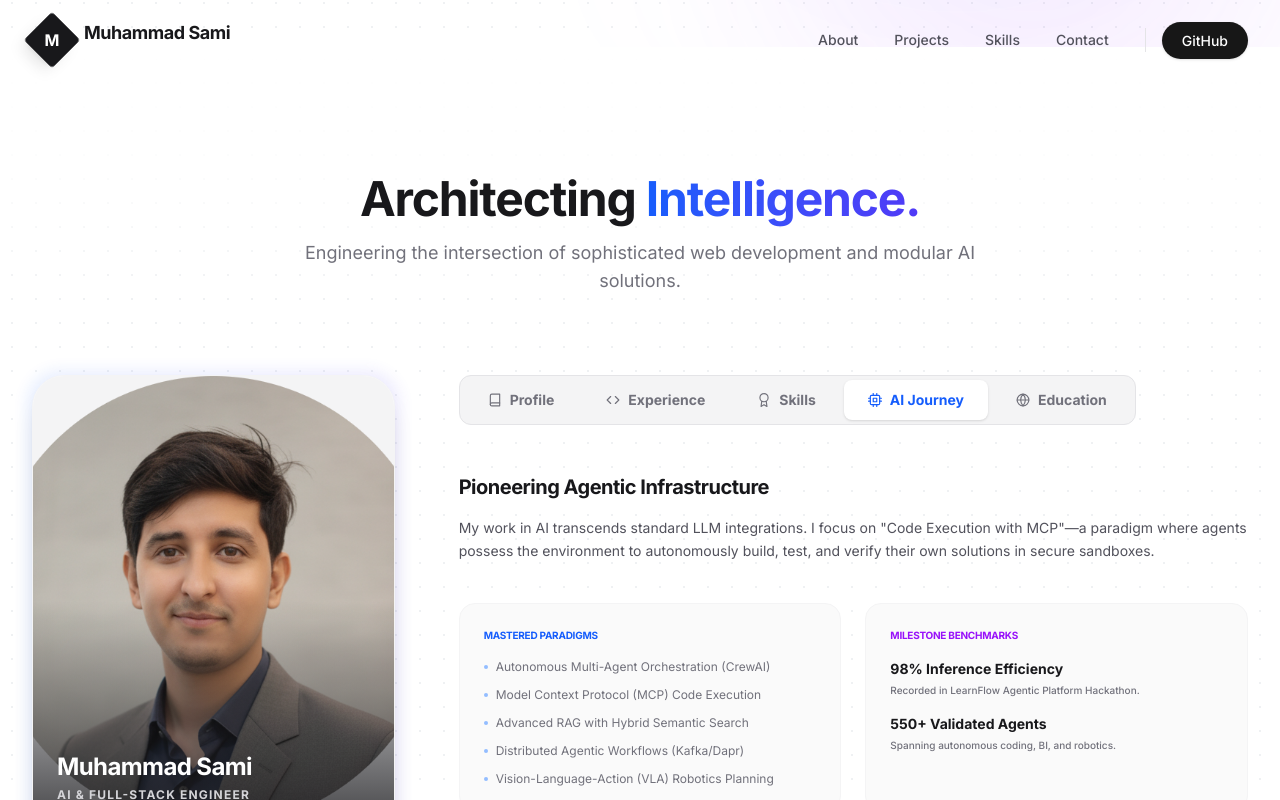
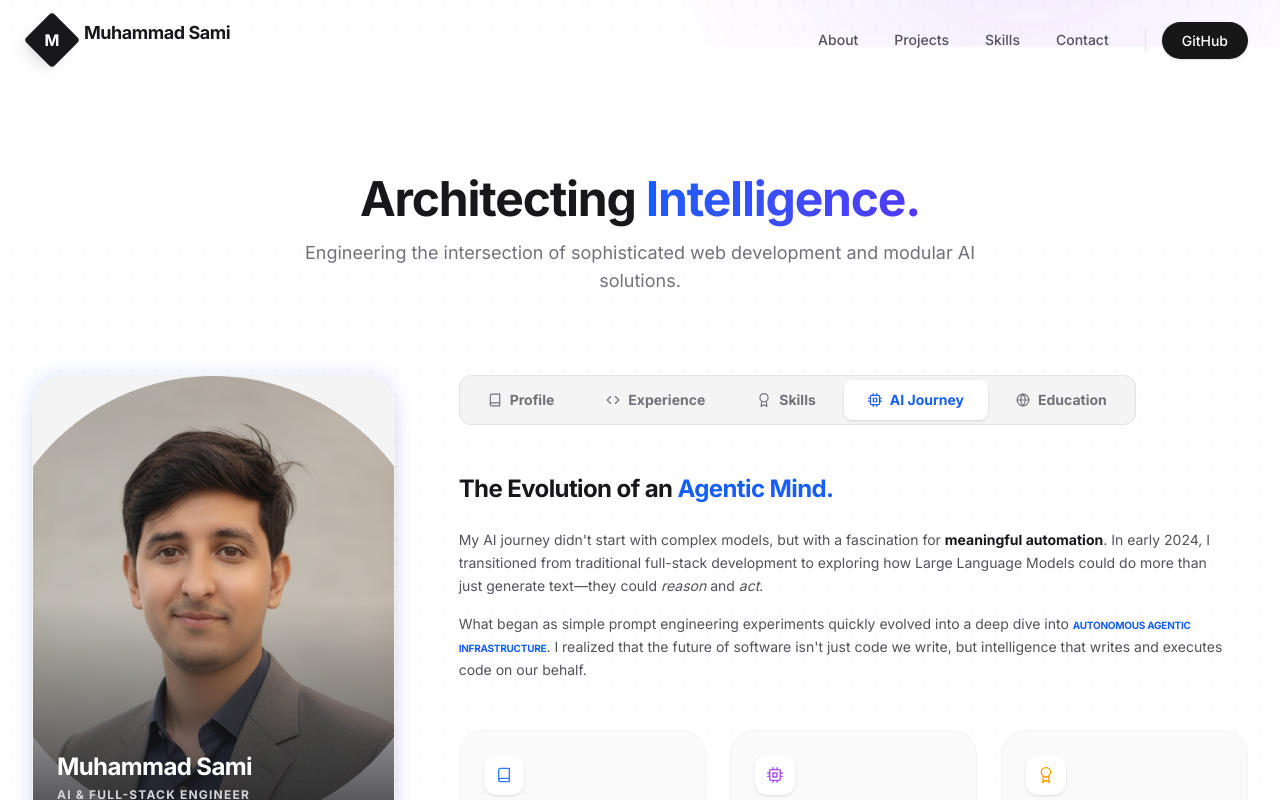
Before and after one commit to muhammadsami987123/Portfolio-with-Next.js, a Next.js app: page / in a window 1280 px wide. Both pictures are taken after a click on the button "AI Journey". Shown: the part 753-1553 px from the top of the page. Built offline with nearby package versions, Linux system fonts and the light colour scheme.

Commit message:
Expand AI journey narrative

```diff
--- a/src/app/About/page.tsx
+++ b/src/app/About/page.tsx
@@ -156,44 +156,82 @@ export default function About() {
       </div>
     ),
     ai: (
-      <div className="space-y-10 animate-in fade-in slide-in-from-bottom-4 duration-500">
-        <div className="space-y-4">
-          <h3 className="text-xl font-bold text-zinc-900 dark:text-white">Pioneering Agentic Infrastructure</h3>
-          <p className="text-zinc-600 dark:text-zinc-400 text-sm leading-relaxed">
-            My work in AI transcends standard LLM integrations. I focus on &quot;Code Execution with MCP&quot;—a paradigm where agents possess the environment to autonomously build, test, and verify their own solutions in secure sandboxes.
-          </p>
+      <div className="space-y-12 animate-in fade-in slide-in-from-bottom-4 duration-700">
+        {/* Narrative Header */}
+        <div className="space-y-6">
+          <h3 className="text-2xl font-bold text-zinc-900 dark:text-white tracking-tight">The Evolution of an <span className="text-blue-600">Agentic Mind.</span></h3>
+          <div className="space-y-4 text-zinc-600 dark:text-zinc-400 text-sm leading-relaxed max-w-3xl">
+            <p>
+              My AI journey didn&apos;t start with complex models, but with a fascination for <span className="text-zinc-900 dark:text-white font-bold">meaningful automation</span>. In early 2024, I transitioned from traditional full-stack development to exploring how Large Language Models could do more than just generate text—they could <span className="italic">reason</span> and <span className="italic">act</span>.
+            </p>
+            <p>
+              What began as simple prompt engineering experiments quickly evolved into a deep dive into <span className="text-blue-600 font-bold tracking-tight uppercase text-[10px]">Autonomous Agentic Infrastructure</span>. I realized that the future of software isn&apos;t just code we write, but intelligence that writes and executes code on our behalf.
+            </p>
+          </div>
         </div>
 
-        <div className="grid grid-cols-1 md:grid-cols-2 gap-6">
-          <div className="p-6 rounded-2xl bg-zinc-50 dark:bg-zinc-800/50 border border-zinc-100 dark:border-zinc-800/50">
-            <h4 className="text-[10px] font-bold text-blue-600 uppercase tracking-[0.2em] mb-4">Mastered Paradigms</h4>
-            <ul className="space-y-3">
-              {[
-                'Autonomous Multi-Agent Orchestration (CrewAI)',
-                'Model Context Protocol (MCP) Code Execution',
-                'Advanced RAG with Hybrid Semantic Search',
-                'Distributed Agentic Workflows (Kafka/Dapr)',
-                'Vision-Language-Action (VLA) Robotics Planning'
-              ].map(item => (
-                <li key={item} className="text-xs text-zinc-500 dark:text-zinc-400 flex items-center gap-2">
-                  <div className="w-1 h-1 rounded-full bg-blue-500/50" /> {item}
-                </li>
-              ))}
-            </ul>
-          </div>
-          <div className="p-6 rounded-2xl bg-zinc-50 dark:bg-zinc-800/50 border border-zinc-100 dark:border-zinc-800/50">
-            <h4 className="text-[10px] font-bold text-purple-600 uppercase tracking-[0.2em] mb-4">Milestone Benchmarks</h4>
+        {/* Journey Milestones */}
+        <div className="grid grid-cols-1 md:grid-cols-3 gap-6">
+          {[
+            {
+              phase: "Phase I: The Genesis",
+              title: "Prompt Engineering & Basic Automation",
+              details: "Mastered the art of structured prompting and integrated LLMs into simple web workflows using LangChain and early OpenAI SDKs.",
+              icon: <FiBook className="text-blue-500" />
+            },
+            {
+              phase: "Phase II: The Growth",
+              title: "550+ Agents & Multi-Agent Systems",
+              details: "Engineered hundreds of specialized agents. Focused on orchestration frameworks like CrewAI and AutoGen to solve multi-step industrial problems.",
+              icon: <FiCpu className="text-purple-500" />
+            },
+            {
+              phase: "Phase III: The Frontier",
+              title: "MCP & Distributed Intelligence",
+              details: "Currently mastering Model Context Protocol (MCP) and distributed systems like Kafka to build horizontally scalable AI architectures.",
+              icon: <FiAward className="text-amber-500" />
+            }
+          ].map((item, idx) => (
+            <div key={idx} className="p-6 rounded-3xl bg-zinc-50 dark:bg-zinc-800/30 border border-zinc-100 dark:border-zinc-800 hover:border-blue-500/30 transition-all group">
+              <div className="w-10 h-10 rounded-xl bg-white dark:bg-zinc-800 flex items-center justify-center mb-4 shadow-sm group-hover:scale-110 transition-transform">
+                {item.icon}
+              </div>
+              <p className="text-[9px] font-bold text-blue-600 uppercase tracking-[0.2em] mb-2">{item.phase}</p>
+              <h4 className="text-sm font-bold text-zinc-900 dark:text-white mb-3 leading-tight">{item.title}</h4>
+              <p className="text-xs text-zinc-500 dark:text-zinc-400 leading-relaxed">{item.details}</p>
+            </div>
+          ))}
+        </div>
+
+        {/* Quantified Impact */}
+        <div className="relative p-8 rounded-[2.5rem] bg-zinc-900 text-white overflow-hidden group">
+          <div className="absolute top-0 right-0 w-64 h-64 bg-blue-600/20 blur-[100px] rounded-full -mr-32 -mt-32 group-hover:bg-blue-600/30 transition-colors" />
+          <div className="relative z-10 grid grid-cols-1 md:grid-cols-2 gap-12 items-center">
             <div className="space-y-4">
-              <div>
-                <p className="text-sm font-bold text-zinc-900 dark:text-white mb-1">98% Inference Efficiency</p>
-                <p className="text-[10px] text-zinc-500 font-medium">Recorded in LearnFlow Agentic Platform Hackathon.</p>
+              <h4 className="text-xl font-bold tracking-tight">The &quot;100 Days of AI Agents&quot; Milestone</h4>
+              <p className="text-zinc-400 text-sm leading-relaxed">
+                A pivotal chapter in my journey was building the <span className="text-white font-bold">550+ autonomous agents</span>. This wasn&apos;t just a volume play; it was a rigorous exploration of RAG, tool-calling behavior, and the limits of agentic persistence across 150+ diverse industrial projects.
+              </p>
+            </div>
+            <div className="grid grid-cols-2 gap-6">
+              <div className="text-center">
+                <p className="text-4xl font-bold tracking-tighter text-blue-400">150+</p>
+                <p className="text-[10px] uppercase font-bold tracking-widest text-zinc-500 mt-2">Projects Deployed</p>
               </div>
-              <div>
-                <p className="text-sm font-bold text-zinc-900 dark:text-white mb-1">550+ Validated Agents</p>
-                <p className="text-[10px] text-zinc-500 font-medium">Spanning autonomous coding, BI, and robotics.</p>
+              <div className="text-center">
+                <p className="text-4xl font-bold tracking-tighter text-purple-400">98%</p>
+                <p className="text-[10px] uppercase font-bold tracking-widest text-zinc-500 mt-2">Inference Success</p>
               </div>
             </div>
           </div>
+        </div>
+
+        {/* Call to Future */}
+        <div className="flex items-center gap-4 p-6 rounded-2xl bg-blue-50 dark:bg-blue-900/10 border border-blue-100 dark:border-blue-900/20">
+          <div className="w-2 h-2 rounded-full bg-blue-500 animate-pulse shrink-0" />
+          <p className="text-xs font-medium text-blue-700 dark:text-blue-300 leading-relaxed">
+            <span className="font-bold uppercase tracking-wider text-[10px]">Where I Stand Today:</span> I am no longer just building tools; I am architecting autonomous ecosystems where intelligence is the primary backbone of the software experience.
+          </p>
         </div>
       </div>
     ),
```
